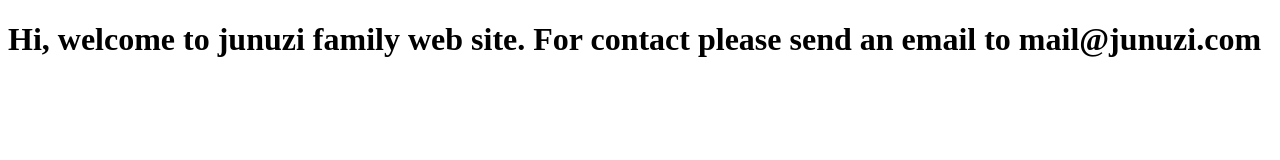
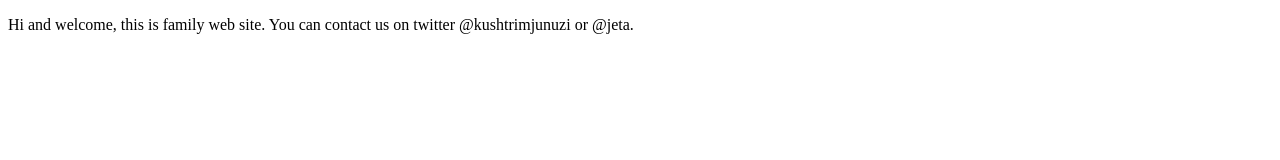
Before and after one commit to junuzi/junuzi.github.io, a plain HTML site: page index.html in a window 1280 px wide. Drawn offline with Linux system fonts and the light colour scheme.

Commit message:
Change text

```diff
--- a/index.html
+++ b/index.html
@@ -7,7 +7,7 @@
 
 <body>
 
-	<h1>Hi, welcome to junuzi family web site. For contact please send an email to mail@junuzi.com</h1>
+	<p>Hi and welcome, this is family web site. You can contact us on twitter @kushtrimjunuzi or @jeta.</p>
 
 </body>
 
```
